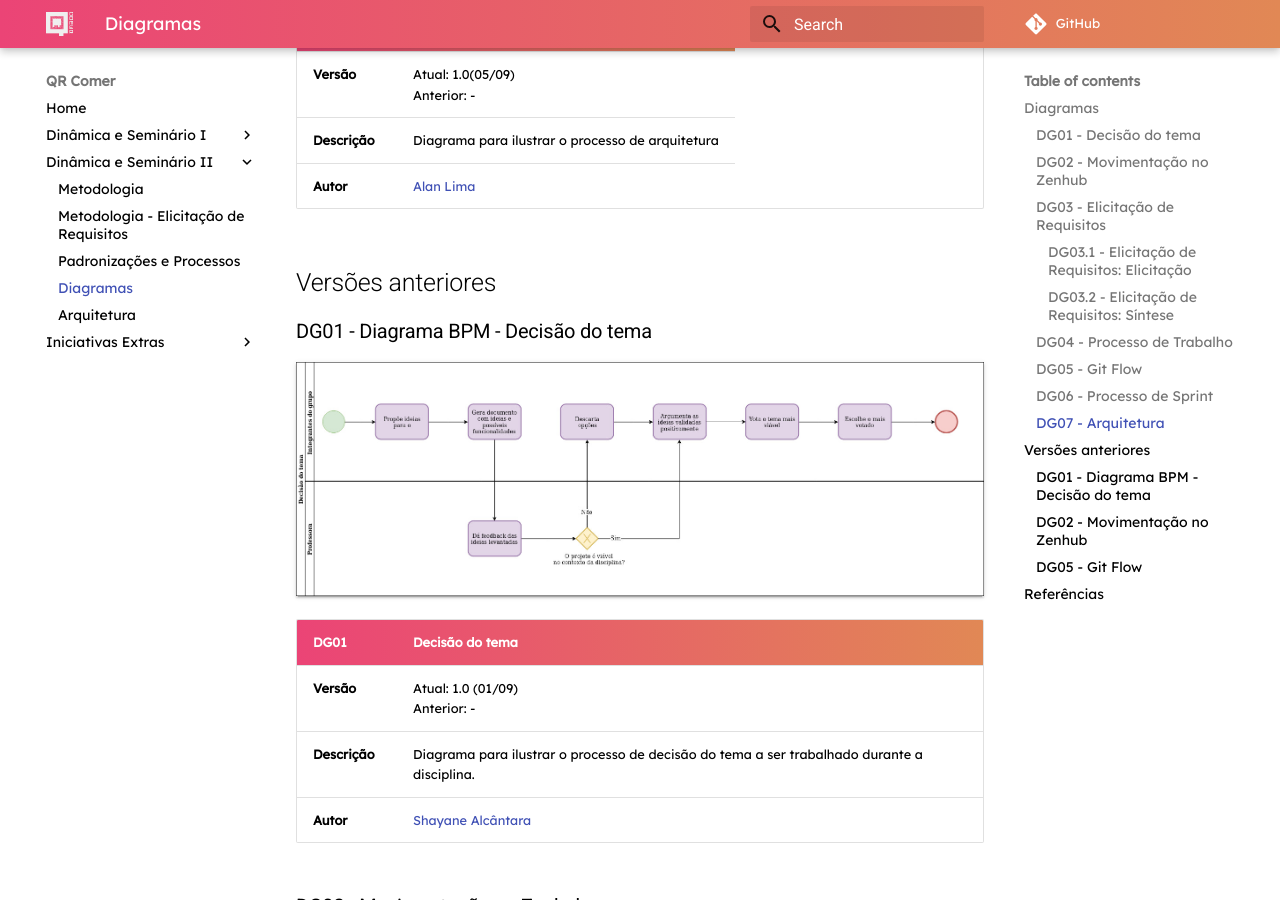
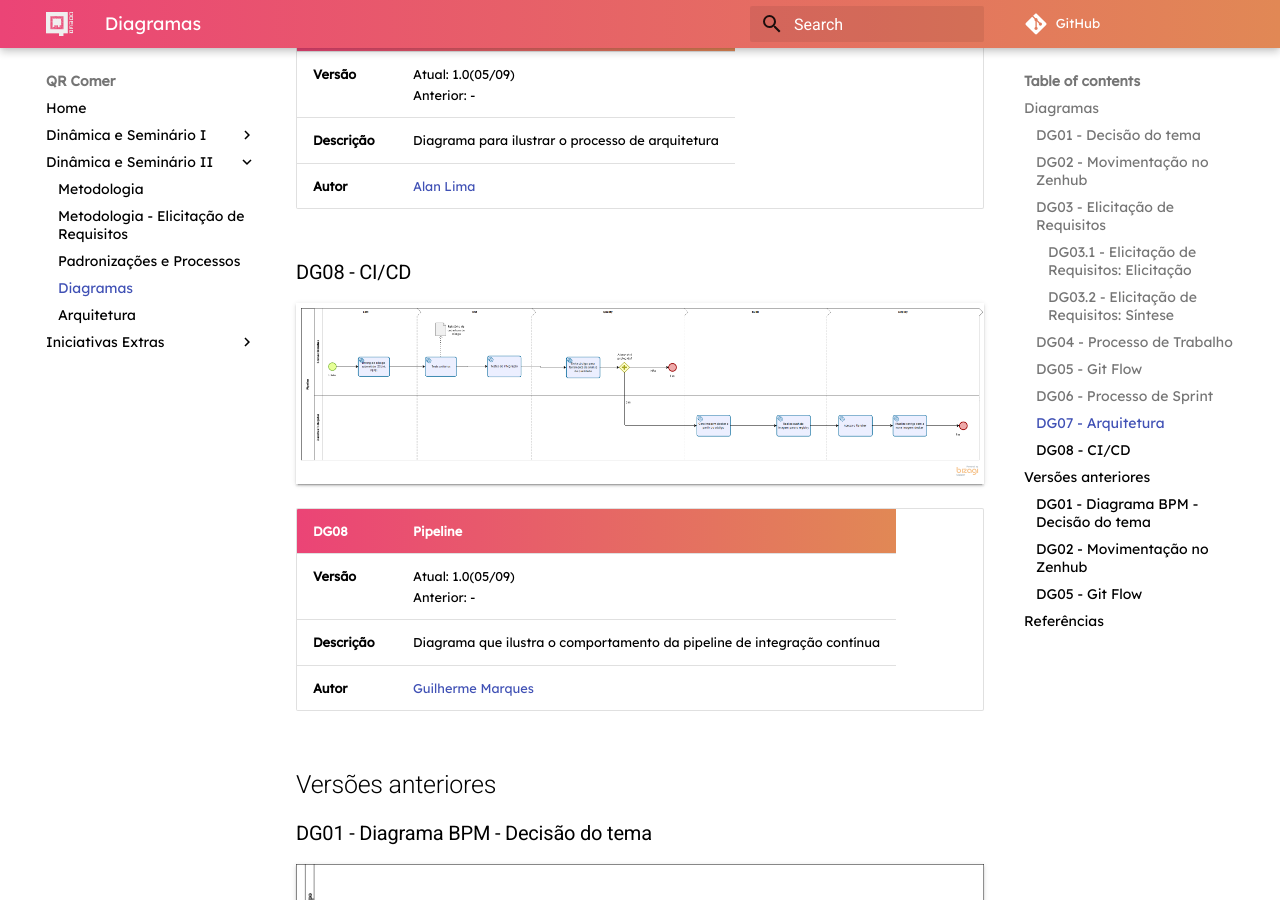
Before and after one commit to fga-desenho-2019-2/Wiki, an MkDocs documentation site: the page built from docs/seminario2/diagramas.md, in a window 1280 px wide and 900 px high, scrolled down 5206 px. Built offline with MkDocs 1.6.1 and Material for MkDocs 9.7.7, drawn with Linux system fonts in a browser that asks for light colours; some web fonts are replaced; comment, search, counter and statistics services are not loaded; old or Windows-style settings are respelled for this version of MkDocs.

Commit message:
Add pipeline diagram

```diff
--- a/docs/seminario2/diagramas.md
+++ b/docs/seminario2/diagramas.md
@@ -92,6 +92,16 @@
 | **Descrição** | Diagrama para ilustrar o processo de arquitetura |
 |**Autor**| [Alan Lima](https://github.com/alanrslima) |
 
+### DG08 - CI/CD
+
+![pipeline](../images/diagramas-bpm/pipeline.png)
+
+|**DG08** | **Pipeline**  |
+|--|--|
+| **Versão**| Atual: 1.0(05/09) <br> Anterior: - |
+| **Descrição** | Diagrama que ilustra o comportamento da pipeline de integração contínua |
+|**Autor**| [Guilherme Marques](https://github.com/guilhesme23) |
+
 ## Versões anteriores
 
 ### DG01 - Diagrama BPM - Decisão do tema
```
Also changed, not shown: docs/seminario2/metodologia.md (+2 -2 lines), docs/images/diagramas-bpm/pipeline.png (added).
